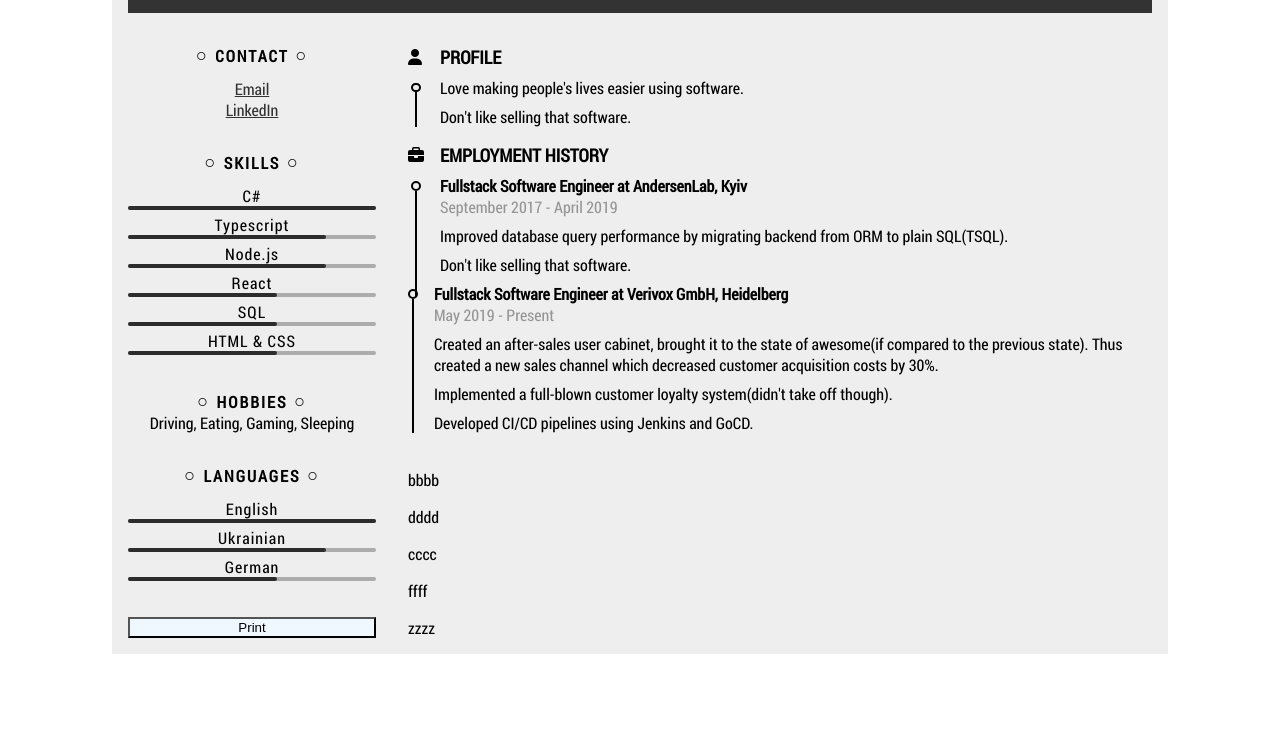
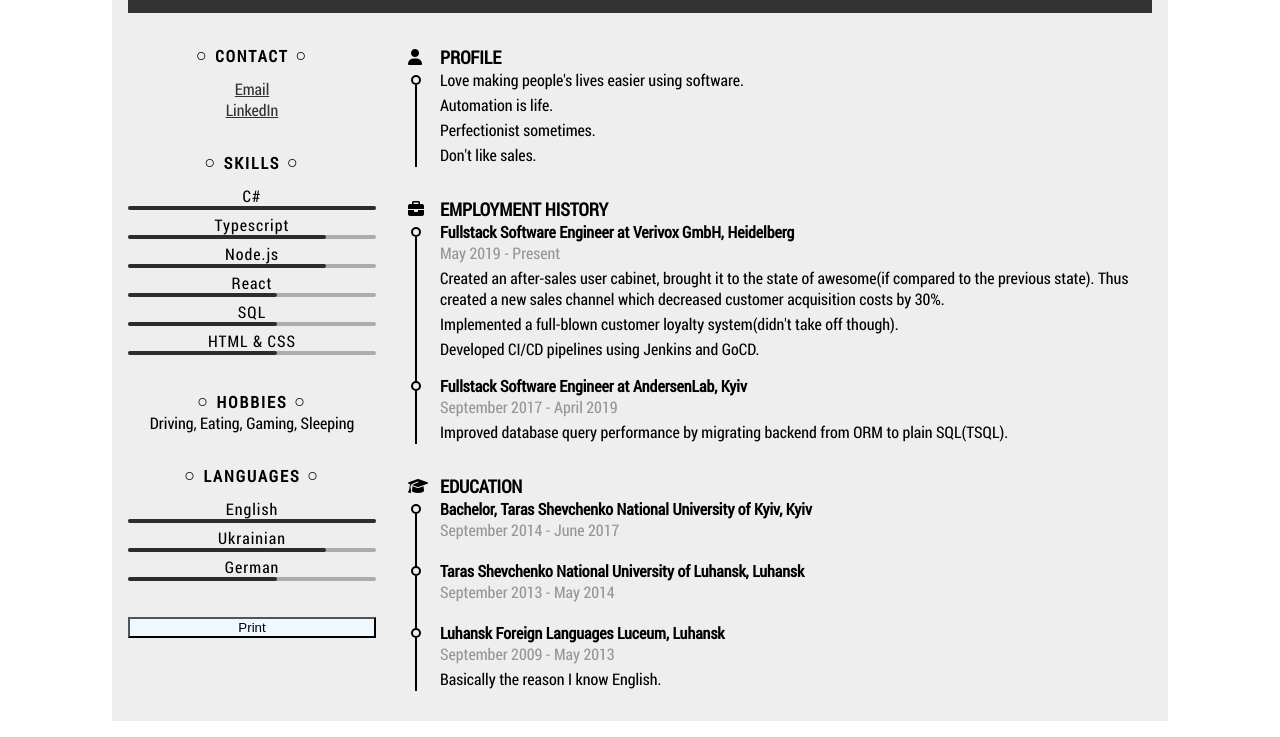
Before and after one commit to yurii-ivanov/resume, a website: page index.html in a window 1280 px wide. Shown: the part 110-847 px from the top of the page. Before the commit the page ends 800 px from the top, so only its background shows below. Drawn offline with Linux system fonts and the light colour scheme.

Commit message:
added education

```diff
--- a/index.html
+++ b/index.html
@@ -15,7 +15,7 @@
             <div class="name">Yurii Ivanov</div>
             <div class="position">Fullstack Software Engineer&#x200b;
                 <i class='icon fas fa-map-marker-alt'>
-                    <span class="location">Kyiv, Ukraine</span>
+                    <a href="https://goo.gl/maps/WE7FnhQMHrFgpUWG9" class="location" target="_blank">Kyiv, Ukraine</a>
                 </i>
             </div>
         </section>
@@ -140,7 +140,9 @@
                         </div>
                         <div class="content-text">
                             <div>Love making people's lives easier using software.</div>
-                            <div>Don't like selling that software.</div>
+                            <div>Automation is life.</div>
+                            <div>Perfectionist sometimes.</div>
+                            <div>Don't like sales.</div>
                         </div>
                     </div>
                 </section>
@@ -156,11 +158,18 @@
                         </div>
                         <div class="content-text">
                             <div class="content-header">
-                                <div class="text">Fullstack Software Engineer at AndersenLab, Kyiv</div>
-                                <div class="timespan">September 2017 - April 2019</div>
+                                <div class="text">Fullstack Software Engineer at Verivox GmbH, Heidelberg</div>
+                                <div class="timespan">May 2019 - Present</div>
                             </div>
-                            <div>Improved database query performance by migrating backend from ORM to plain SQL(TSQL).</div>
-                            <div>Don't like selling that software.</div>
+                            <div>
+                                Created an after-sales user cabinet, brought it to the state of awesome(if compared to the previous state). Thus created a new sales channel which decreased customer acquisition costs by 30%.
+                            </div>
+                            <div>
+                                Implemented a full-blown customer loyalty system(didn't take off though).
+                            </div>
+                            <div>
+                                Developed CI/CD pipelines using Jenkins and GoCD.
+                            </div>
                         </div>
                     </div>
                     <div class="timeline-item-content">
@@ -170,27 +179,59 @@
                         </div>
                         <div class="content-text">
                             <div class="content-header">
-                                <div class="text">Fullstack Software Engineer at Verivox GmbH, Heidelberg</div>
-                                <div class="timespan">May 2019 - Present</div>
+                                <div class="text">Fullstack Software Engineer at AndersenLab, Kyiv</div>
+                                <div class="timespan">September 2017 - April 2019</div>
                             </div>
-                            <div>
-                                Created an after-sales user cabinet, brought it to the state of awesome(if compared to the previous state). Thus created a new sales channel which decreased customer acquisition costs by 30%.
-                            </div>
-                            <div>
-
-                                Implemented a full-blown customer loyalty system(didn't take off though).
-                            </div>
-                            <div>
-                                Developed CI/CD pipelines using Jenkins and GoCD.
-                            </div>
+                            <div>Improved database query performance by migrating backend from ORM to plain SQL(TSQL).</div>
                         </div>
                     </div>
                 </section>
-                <div>bbbb</div>
-                <div>dddd</div>
-                <div>cccc</div>
-                <div>ffff</div>
-                <div>zzzz</div>
+                <section class="timeline-item">
+                    <div class="timeline-item-header">
+                        <i class="fa-solid fa-graduation-cap"></i>
+                        <div class="header-text">Education</div>
+                    </div>
+                    <div class="timeline-item-content">
+                        <div class="period-line">
+                            <div class="line-circle"></div>
+                            <div class="line"></div>
+                        </div>
+                        <div class="content-text">
+                            <div class="content-header">
+                                <div class="text">Bachelor, Taras Shevchenko National University of Kyiv, Kyiv</div>
+                                <div class="timespan">September 2014 - June 2017</div>
+                            </div>
+                            <div></div>
+                        </div>
+                    </div>
+                    <div class="timeline-item-content">
+                        <div class="period-line">
+                            <div class="line-circle"></div>
+                            <div class="line"></div>
+                        </div>
+                        <div class="content-text">
+                            <div class="content-header">
+                                <div class="text">Taras Shevchenko National University of Luhansk, Luhansk</div>
+                                <div class="timespan">September 2013 - May 2014</div>
+                            </div>
+                            <div></div>
+                        </div>
+                    </div>
+                    <div class="timeline-item-content">
+                        <div class="period-line">
+                            <div class="line-circle"></div>
+                            <div class="line"></div>
+                        </div>
+                        <div class="content-text">
+                            <div class="content-header">
+                                <div class="text">Luhansk Foreign Languages Luceum, Luhansk</div>
+                                <div class="timespan">September 2009 - May 2013</div>
+                            </div>
+                            <div>Basically the reason I know English.</div>
+                            <!-- <div>Don't like selling that software.</div> -->
+                        </div>
+                    </div>
+                </section>
             </section>
         </section>
     </section>
@@ -218,6 +259,10 @@
         const element = document.querySelector('.page-container');
         element.style.setProperty('background-color', 'initial');
     };
+    const setPageBackground = () => {
+        const element = document.querySelector('.page-container');
+        element.style.setProperty('background-color', '#eeeeee');
+    };
 
     addEventListener('beforeprint', (event) => {
         replaceText('email', emailValue);
@@ -230,7 +275,10 @@
         replaceText('email', emailLabel);
         replaceText('linkedin', linkedinLabel);
         displayItem('print-button');
+        setPageBackground();
     });
+
+
 </script>
 
 </html>
--- a/styles.scss
+++ b/styles.scss
@@ -16,6 +16,7 @@ body {
     word-wrap: break-word;
     margin: 0;
     -webkit-print-color-adjust: exact;
+    print-color-adjust: exact;
 }
 
 .more-space {
@@ -24,7 +25,6 @@ body {
 
 .page-container {
     margin: 16px;
-    // max-width: 50vw;
     padding: 16px;
     min-width: 296px;
     max-width: 1024px;
@@ -56,6 +56,7 @@ body {
         font-family: font-normal;
         font-weight: normal;
         margin-left: 2px;
+        color: #ffffff;
     }
 }
 
@@ -169,11 +170,6 @@ body {
     display: grid;
     grid-template-rows: auto 1fr;
     grid-row-gap: 16px;
-    // grid-template-rows: auto auto auto;
-
-    .timeline-item {
-
-    }
 }
 
 .timeline-item-header {
@@ -188,28 +184,23 @@ body {
 }
 
 .timeline-item-content {
-    margin-top: 8px;
-
     display: flex;
     grid-auto-columns: auto;
     grid-template-columns: 1fr auto;
     grid-column-gap: 16px;
 
-    &:not(:last-child) {
+    &:last-child {
         .line {
-            height: 113%;
-            position: absolute;
-            top: 10px;
+            height: calc(100% - 24px);
         }
-    }
-    &~:not(:first-child) {
-        // margin-top: 16px;
     }
 }
 
 .content-text {
+    padding-bottom: 16px;
+
     >:not(:first-child) {
-        margin-top: 8px;
+        margin-top: 4px;
     }
 }
 
@@ -226,6 +217,7 @@ body {
     margin-top: 6px;
     display: flex;
     width: 16px;
+    min-width: 16px;
     flex-direction: column;
     align-items: center;
 
@@ -242,7 +234,9 @@ body {
 
 .line {
     border-left: 2px solid black;
-    height: 100%;
+    height: calc(100% - 2px); // minus border width of the circle
+    position: absolute;
+    top: 10px;
 }
 
 .header-text {
@@ -251,19 +245,9 @@ body {
     font-size: 18px;
 }
 
-
 @media only screen and (max-width: 768px) {
     .main-container {
         grid-template-columns: unset;
         grid-row-gap: 32px;
     }
-
-    .timeline-item-content {
-
-        &:not(:last-child) {
-            .line {
-                height: 104%;
-            }
-        }
-    }
 }
```
Also changed, not shown: styles.css, 1 other file.
